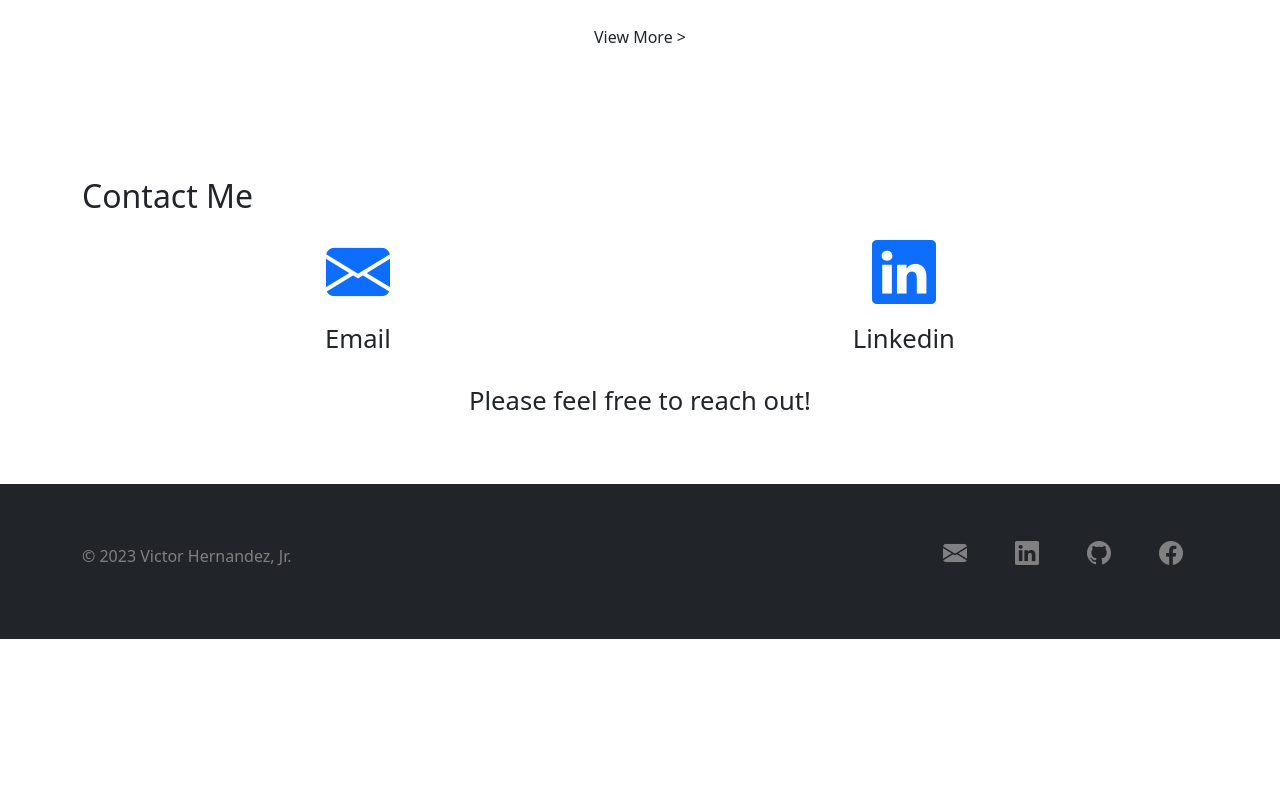
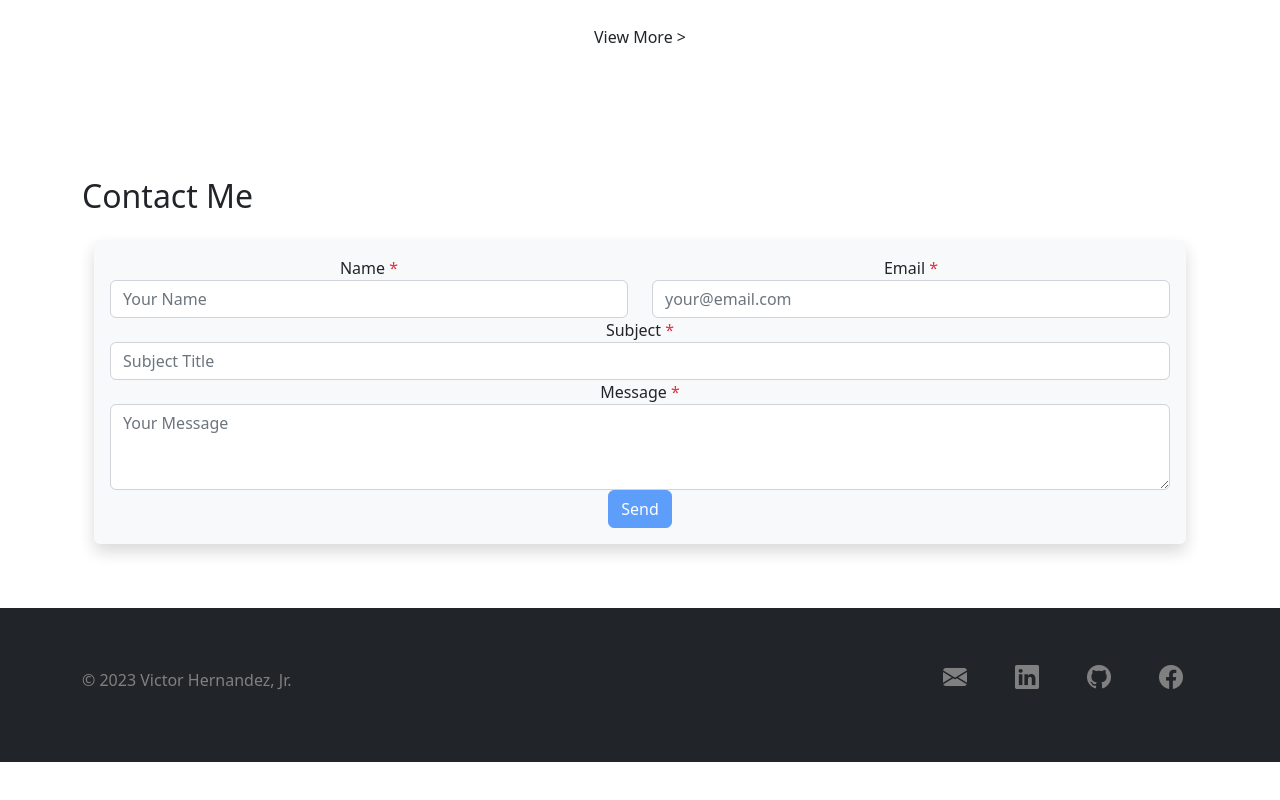
Before and after one commit to vichdz97/Website, an Angular app: page /#/home in a window 1280 px wide. Shown: the part 2642-3442 px from the top of the page. Built offline with nearby package versions, Linux system fonts and the light colour scheme.

Commit message:
created contact form

```diff
--- a/src/app/pages/home/home.component.html
+++ b/src/app/pages/home/home.component.html
@@ -83,18 +83,32 @@
 
     <div class="contact-me">
         <h2>Contact Me</h2>
-        <div class="container">
-            <div class="d-flex justify-content-around">
-                <a href="mailto:victorhernandezjr97@gmail.com?subject=Connecting with Victor Hernandez, Jr." class="contact-link text-decoration-none">
-                    <i class="bi bi-envelope-fill"></i>
-                    <p class="text-dark">Email</p>
-                </a>
-                <a href="http://linkedin.com/in/victorhernandezjr/" target="_blank" class="contact-link text-decoration-none">
-                    <i class="bi bi-linkedin"></i>
-                    <p class="text-dark">Linkedin</p>
-                </a>
-            </div>
-            <p class="mt-2 reach-out">Please feel free to reach out!</p>
+        <div class="container mt-4">
+            <form [formGroup]="contactForm" class="rounded shadow p-3 bg-light">
+                <div class="row">
+                    <div class="form-group col">
+                        <label for="fullName">Name<span class="form-label text-danger"> *</span></label>
+                        <input type="text" id="fullName" class="form-control" formControlName="name" placeholder="Your Name" required>
+                    </div>
+                    <div class="form-group col-md-6">
+                        <label for="emailAddress">Email<span class="text-danger"> *</span></label>
+                        <input type="email" id="emailAddress" class="form-control" formControlName="email" placeholder="your@email.com" required>
+                    </div>
+                </div>
+                <div class="row">
+                    <div class="form-group">
+                        <label for="subjectTitle">Subject<span class="text-danger"> *</span></label>
+                        <input type="text" id="subjectTitle" class="form-control" formControlName="subject" placeholder="Subject Title" required>
+                    </div>
+                </div>
+                <div class="row">
+                    <div class="form-group">
+                        <label for="messageArea">Message<span class="text-danger"> *</span></label>
+                        <textarea id="messageArea" class="form-control" formControlName="message" rows="3" placeholder="Your Message" required></textarea>
+                    </div>
+                </div>
+                <button type="submit" class="btn btn-primary" [disabled]="contactForm.invalid">Send</button>
+            </form>
         </div>
     </div>
 </div>
--- a/src/app/pages/home/home.component.ts
+++ b/src/app/pages/home/home.component.ts
@@ -1,4 +1,5 @@
 import { Component } from '@angular/core';
+import { FormControl, FormGroup, Validators } from '@angular/forms';
 import { Title } from '@angular/platform-browser';
 
 @Component({
@@ -49,6 +50,13 @@ export class HomeComponent {
     }
     ];
 
+    contactForm = new FormGroup({
+        name: new FormControl('', Validators.required),
+        email: new FormControl('', [Validators.required, Validators.pattern(/^([a-zA-Z0-9]+[\._-]?)+[a-zA-Z0-9]@(([a-zA-Z0-9]+[\._-]?)+[a-zA-Z0-9]\.)+[a-zA-Z]{2,4}$/)]),
+        subject: new FormControl('', Validators.required),
+        message: new FormControl('', Validators.required)
+    });
+
     constructor(private titleService: Title) {
         this.titleService.setTitle("Victor Hernandez, Jr. | Home");
     }
```
Lines whose indentation alone changed are shown as unchanged.
